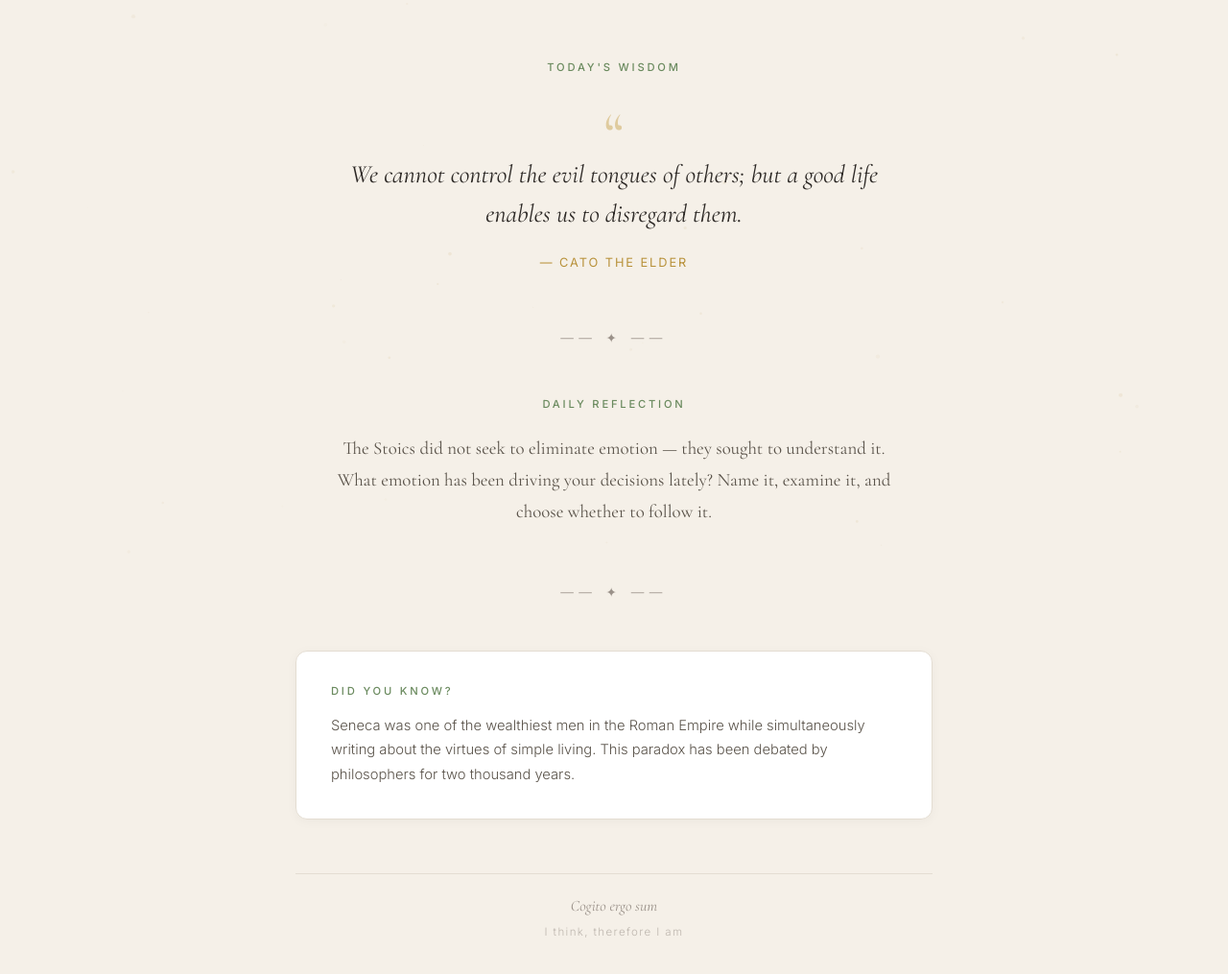
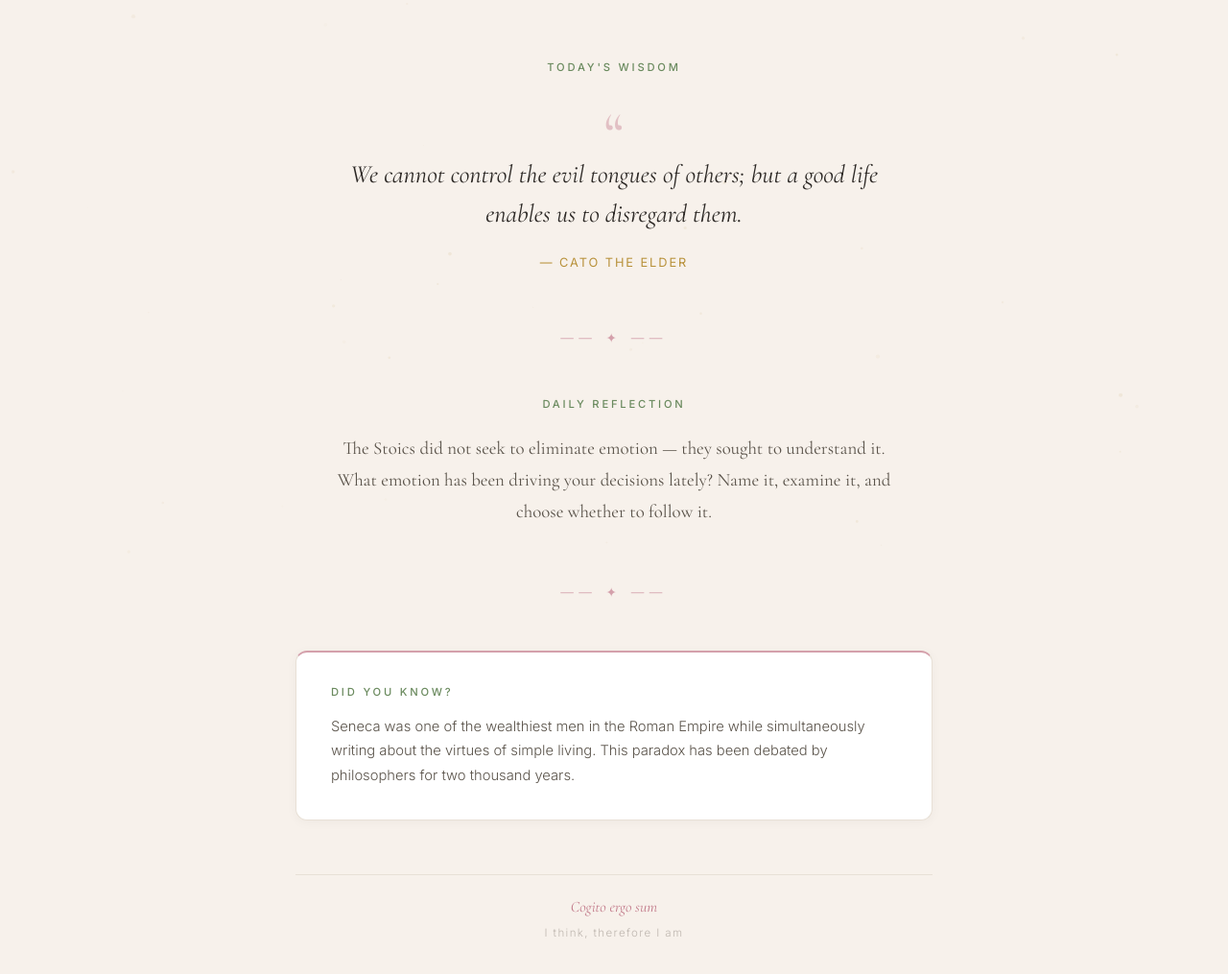
Before and after one commit to Neloranotes/arche, a plain HTML site: page index.html in a window 1280 px wide. Shown: the part 179-1194 px from the top of the page at 96% size. Drawn offline with nearby package versions, Linux system fonts and the light colour scheme.

Commit message:
Add pink accents and refine light palette for a warmer morning feel
Co-Authored-By: Claude Opus 4.6 (1M context) <noreply@anthropic.com>

```diff
--- a/index.html
+++ b/index.html
@@ -10,15 +10,17 @@
 <style>
 *,*::before,*::after{margin:0;padding:0;box-sizing:border-box}
 :root{
-  --bg-deep:#f5f0e8;
+  --bg-deep:#f7f1eb;
   --bg-card:#ffffff;
-  --bg-card-border:#e4ddd2;
+  --bg-card-border:#e8e0d6;
   --text-primary:#2c2825;
   --text-secondary:#5a534a;
   --text-muted:#9a9189;
   --accent-sage:#6a8a5e;
   --accent-gold:#b8913a;
   --accent-gold-dim:#c9a555;
+  --accent-pink:#c27a8a;
+  --accent-pink-soft:#d4a0ab;
   --serif:'Cormorant Garamond',Georgia,'Times New Roman',serif;
   --sans:'Inter',-apple-system,BlinkMacSystemFont,'Segoe UI',sans-serif;
 }
@@ -53,7 +55,7 @@ canvas#particles{position:fixed;top:0;left:0;width:100%;height:100%;pointer-even
   color:var(--text-primary);
   margin-bottom:8px;
 }
-.site-name span{color:var(--accent-gold)}
+.site-name span{color:var(--accent-pink)}
 .header-date{
   font-family:var(--sans);
   font-size:.82rem;
@@ -77,8 +79,8 @@ canvas#particles{position:fixed;top:0;left:0;width:100%;height:100%;pointer-even
   font-family:var(--serif);
   font-size:4rem;
   line-height:1;
-  color:var(--accent-gold-dim);
-  opacity:.5;
+  color:var(--accent-pink-soft);
+  opacity:.6;
   margin-bottom:-10px;
   display:block;
 }
@@ -104,10 +106,10 @@ canvas#particles{position:fixed;top:0;left:0;width:100%;height:100%;pointer-even
 .divider{
   text-align:center;
   margin:48px 0;
-  color:var(--text-muted);
+  color:var(--accent-pink-soft);
   font-size:.85rem;
   letter-spacing:.4em;
-  opacity:.5;
+  opacity:.7;
 }
 /* Reflection */
 .reflection-section{margin-bottom:56px}
@@ -135,6 +137,7 @@ canvas#particles{position:fixed;top:0;left:0;width:100%;height:100%;pointer-even
 .fact-card{
   background:var(--bg-card);
   border:1px solid var(--bg-card-border);
+  border-top:2px solid var(--accent-pink-soft);
   border-radius:12px;
   padding:32px 36px;
   margin-bottom:56px;
@@ -158,7 +161,7 @@ canvas#particles{position:fixed;top:0;left:0;width:100%;height:100%;pointer-even
   font-family:var(--serif);
   font-size:1rem;
   font-style:italic;
-  color:var(--text-muted);
+  color:var(--accent-pink);
   margin-bottom:4px;
 }
 .footer-translation{
```
